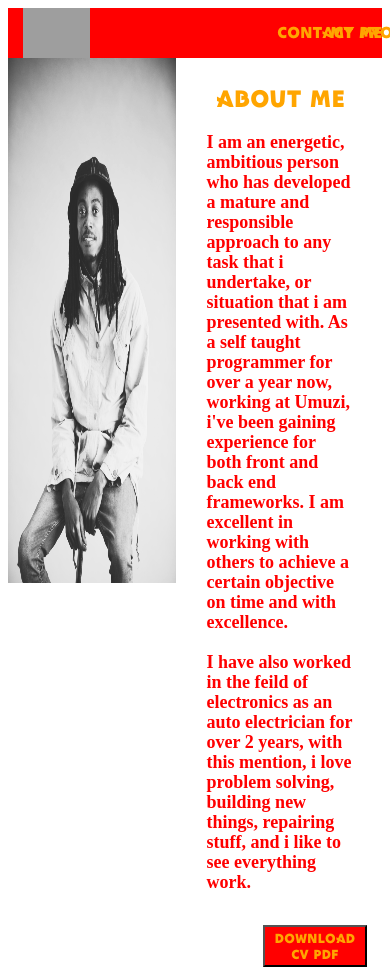
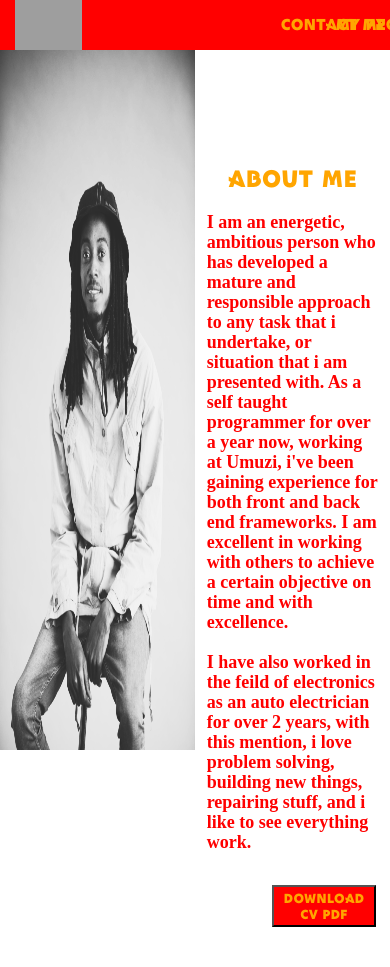
Before and after one commit to Sbuda32/website, a PHP site: page /public/personal-pages/about-me.html in a window 390 px wide; the page is wider, and only the part inside the window is pictured. After the commit the page ends 927 px from the top of that part, so only its background shows below. Run offline with PHP 8.4, Linux system fonts and the light colour scheme; some web fonts are replaced; grey boxes are pictures that could not be loaded.

Commit message:
Modified aboutMeStyle.css file, for better responsive, need to resize image to 720px * 700px

```diff
--- a/public/css/aboutMeStyle.css
+++ b/public/css/aboutMeStyle.css
@@ -1,3 +1,8 @@
+body {
+    margin: 0%;
+    height: 765px;
+}
+
 .nav {
     width: 100%;
     height: 50px;
@@ -63,27 +68,27 @@ div.m-pro {
 
 .content-section {
     position: relative;
-    width: 90%;
-    height: 90.5%;
+    width: 100%;
+    height: 715px;
 }
 
 .content-section .picture-side{
     position: relative;
     width: 50%;
-    height: 525px;
+    height: 700px;
 }
 
 .content-section .picture-side img {
+    position: relative;
     width: 100%;
-    height: 100%;
+    height: 700px;
 }
 
 .content-section .text-side {
-    position: relative;
-    /* top: 12%; */
-    left: 60%;
-    margin-top: -500px;
-    left: 59%;
+    position: absolute;
+    top: 18%;
+    /* left: 60%; */
+    left: 53%;
     width: 44%;
 }
 
```
